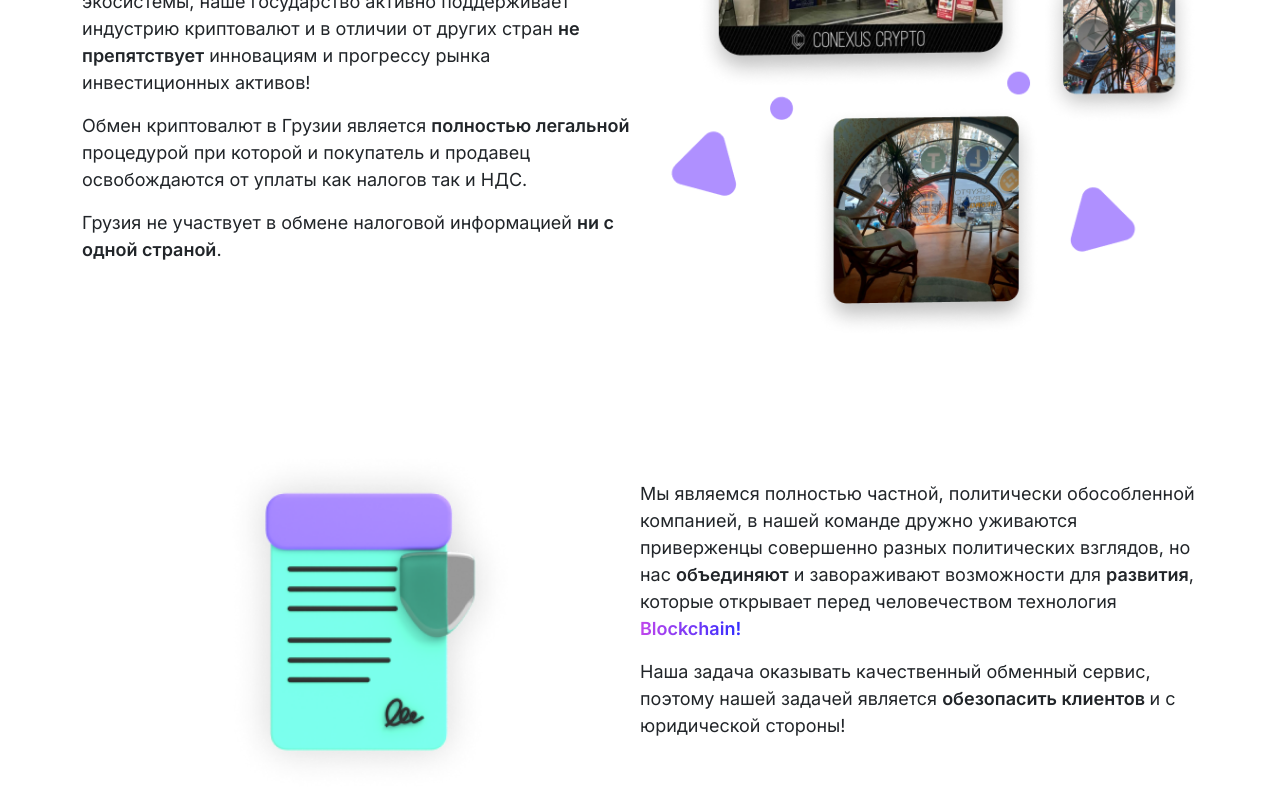
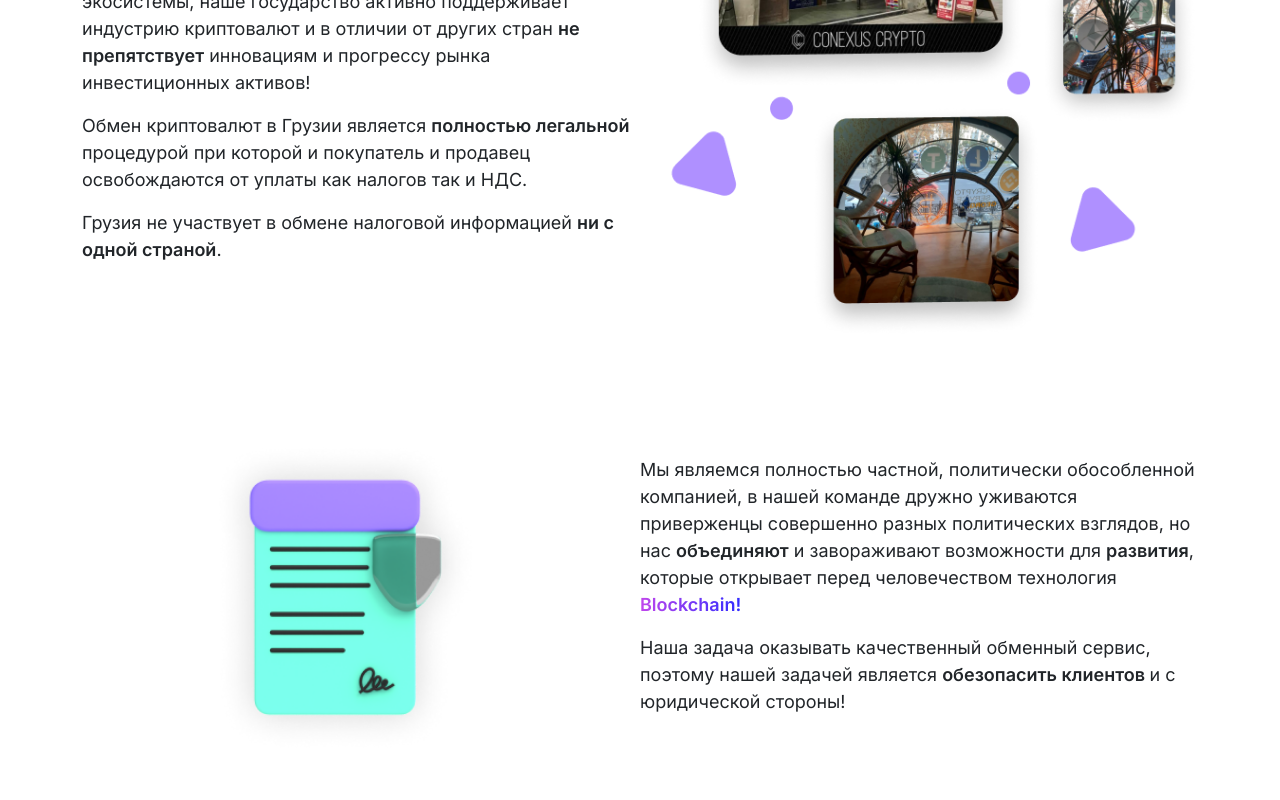
Before and after one commit to Paradigmofc/conex-responsive-site, a plain HTML site: page index.html in a window 1280 px wide. Shown: the part 1101-1901 px from the top of the page. Drawn offline with nearby package versions, Linux system fonts and the light colour scheme.

Commit message:
margin-right

```diff
--- a/index.html
+++ b/index.html
@@ -125,7 +125,7 @@
                     <div class="row">
                        <div class="d-flex align-items-center justify-content-center flex-column flex-lg-row">
                            <div class="col-md-10 col-lg-6">
-                                <div class="about__image-block">
+                                <div class="about__image-block me-5">
                                     <img src="img/cryptocurrency-token.png" alt="Cryprocurrency token" class="about__img-second">
                                 </div>
                            </div>
```
